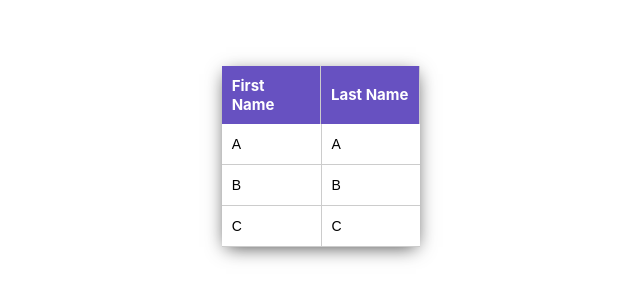
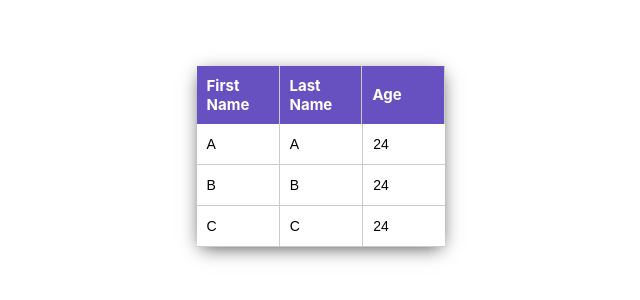
Before and after one commit to arnsa/hostinger-task, a React (Create React App) app: page / in a window 1280 px wide. Shown: the part 244-544 px from the top of the page, without its empty margins (319-959 px from the left). Built offline with nearby package versions, Linux system fonts and the light colour scheme.

Commit message:
add age column

```diff
--- a/src/App/App.js
+++ b/src/App/App.js
@@ -12,11 +12,18 @@ export const App = () => {
         columns={[
           { key: 'firstName', title: 'First Name' },
           { key: 'lastName', title: 'Last Name' },
+          { key: 'age', title: 'Age' },
         ]}
         items={[
-          { id: 1, firstName: 'A', lastName: 'A' },
-          { id: 2, firstName: 'B', lastName: 'B' },
-          { id: 3, firstName: 'C', lastName: 'C' },
+          {
+            id: 1, firstName: 'A', lastName: 'A', age: 24,
+          },
+          {
+            id: 2, firstName: 'B', lastName: 'B', age: 24,
+          },
+          {
+            id: 3, firstName: 'C', lastName: 'C', age: 24,
+          },
         ]}
         onCellClick={setCellData}
       />
--- a/src/components/Table/Table.module.scss
+++ b/src/components/Table/Table.module.scss
@@ -1,5 +1,6 @@
 
 .root {
+  min-width: 200px;
   box-shadow: 0px 4px 18px -4px rgba(0, 0, 0, 0.75);
 }
 
@@ -42,6 +43,8 @@
   background-color: transparent;
   cursor: pointer;
   outline: none;
+  overflow: hidden;
+  word-break: break-all;
 
   &:last-of-type {
     border-right-width: 0;
```
